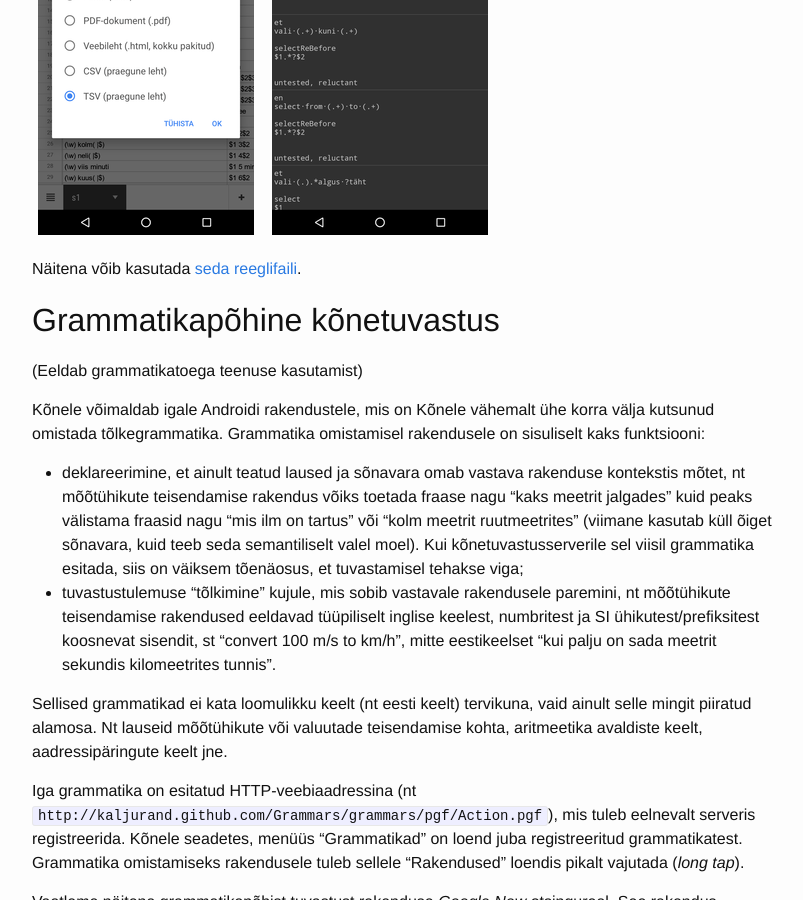
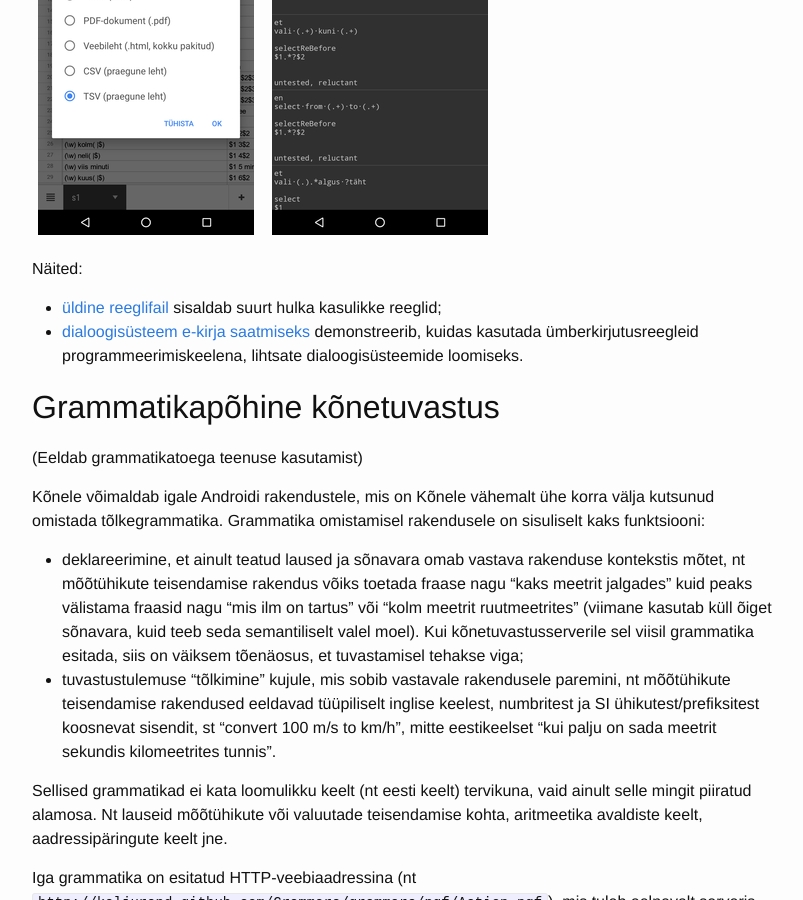
Before and after one commit to Kaljurand/K6nele, a Jekyll site: the page built from docs/et/user_guide.md, in a window 1280 px wide and 900 px high, scrolled down 11788 px. Shown: the whole window, without its empty margins (238-1041 px from the left). Built offline with Jekyll 4.4.1, drawn with Linux system fonts in a browser that asks for light colours; comment, search, counter and statistics services are not loaded.

Commit message:
Add dialog system example

```diff
--- a/docs/et/user_guide.md
+++ b/docs/et/user_guide.md
@@ -332,7 +332,10 @@ Reeglifaili loomiseks ja salvestamiseks sobib iga tabelarvutusprogramm. Nt [Goog
 <img src="{{ site.baseurl }}/images/et/Screenshot_20160925-203041.png">
 <img src="{{ site.baseurl }}/images/et/Screenshot_20160925-203153.png">
 
-Näitena võib kasutada [seda reeglifaili](https://docs.google.com/spreadsheets/d/179hiQTLQnMOpSclOk2fQZ2lVLAJASwxO83zMMmBey5A/edit?usp=sharing).
+Näited:
+
+- [üldine reeglifail](https://docs.google.com/spreadsheets/d/179hiQTLQnMOpSclOk2fQZ2lVLAJASwxO83zMMmBey5A/edit?usp=sharing) sisaldab suurt hulka kasulikke reeglid;
+- [dialoogisüsteem e-kirja saatmiseks](https://docs.google.com/spreadsheets/d/1a_waZskhCxM0NGy6T0_cIAzWd7rHocg0kBvFAIJ6M2s/edit?usp=sharing) demonstreerib, kuidas kasutada ümberkirjutusreegleid programmeerimiskeelena, lihtsate dialoogisüsteemide loomiseks.
 
 ## Grammatikapõhine kõnetuvastus
 
```
